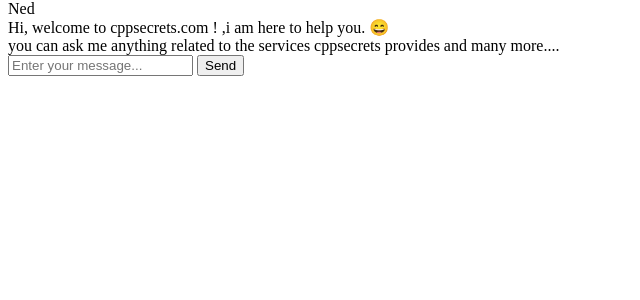
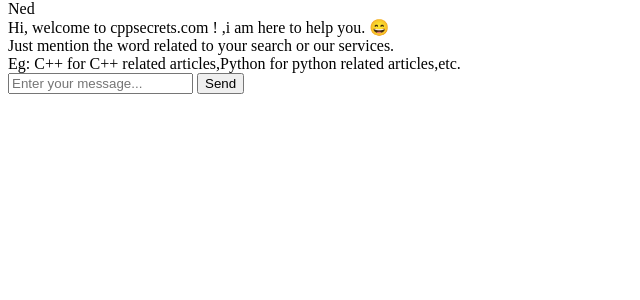
Before and after one commit to ankit-rl4/cppsecrets_bot, a Flask app: page / in a window 1280 px wide. Shown: the part 26-326 px from the top of the page, without its empty margins (0-640 px from the left). Run offline with Flask 2, Linux system fonts and the light colour scheme; parts of the project's set-up code (start-up, migrations or seed data) failed here and were passed over; some libraries are stand-ins or nearby versions.

Commit message:
Update index.html

```diff
--- a/templates/index.html
+++ b/templates/index.html
@@ -35,7 +35,9 @@
             Hi, welcome to cppsecrets.com ! ,i am here to help you. 😄
           </div>
           <div class="msg-text">
-            you can ask me anything related to the services cppsecrets provides and many more....
+            Just mention the word related to your search or our services.
+            <br>
+            Eg: C++ for C++ related articles,Python for python related articles,etc.
           </div>
         </div>
       </div>
```
